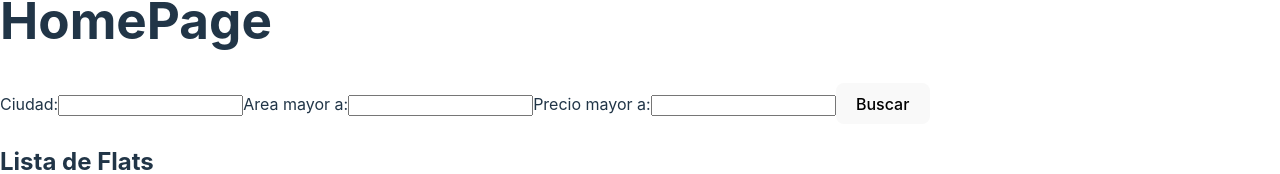
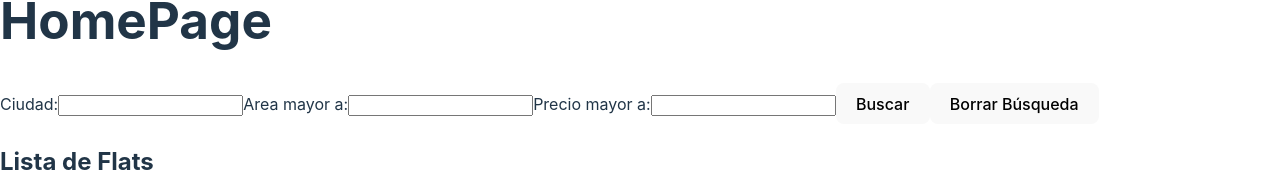
Before and after one commit to dianasiguenzauio/FlatFinder, a React (Vite) app: page / in a window 1280 px wide. Shown: the part 304-478 px from the top of the page. Built offline with nearby package versions, Linux system fonts and the light colour scheme; no server answers; the database is empty; sample sign-in values are in the browser's storage.

Commit message:
borrar búsqueda

```diff
--- a/src/pages/HomePage.jsx
+++ b/src/pages/HomePage.jsx
@@ -5,6 +5,7 @@ import { getFlats } from "../services/firebase";
 
 function HomePage() {
   const [flats, setFlats] = useState([]);
+  const [initialFlats, setInitialFlats] = useState([]); // Store initial fetched flats
 
   const [searchQuery, setSearchQuery] = useState({
     city: "",
@@ -23,6 +24,7 @@ function HomePage() {
   const fetchFlats = async () => {
     const flats = await getFlats();
     setFlats(flats);
+    setInitialFlats(flats); // Store initial data for reset
   };
 
   useEffect(() => {
@@ -31,8 +33,7 @@ function HomePage() {
 
   const handleSearchSubmit = async (event) => {
     event.preventDefault();
-    const allFlats = await getFlats();
-    const filteredFlats = allFlats.filter((flat) => {
+    const filteredFlats = initialFlats.filter((flat) => {
       return (
         (!searchQuery.city ||
           flat.city.toLowerCase().includes(searchQuery.city.toLowerCase())) &&
@@ -43,6 +44,11 @@ function HomePage() {
     setFlats(filteredFlats);
 
     console.log(searchQuery);
+  };
+
+  const handleClearSearch = () => {
+    setSearchQuery({ city: "", areasize: "", minPrice: "" }); // Reset search state
+    setFlats(initialFlats); // Reset flats to initial data
   };
 
   return (
@@ -79,6 +85,9 @@ function HomePage() {
           />
 
           <button type="submit">Buscar</button>
+          <button type="button" onClick={handleClearSearch}>
+            Borrar Búsqueda
+          </button>
         </form>
       </div>
       <FlatList flats={flats} />
```
